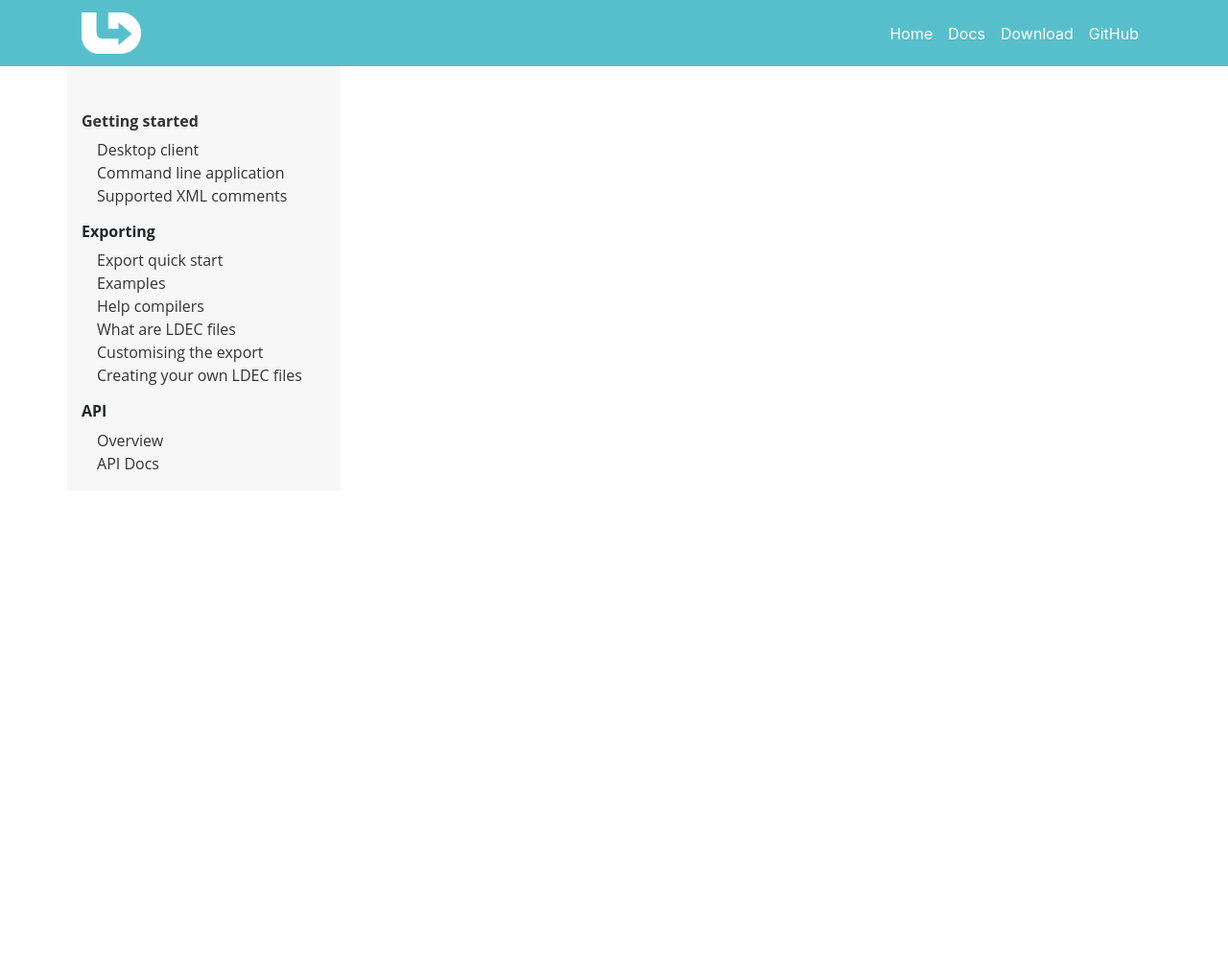
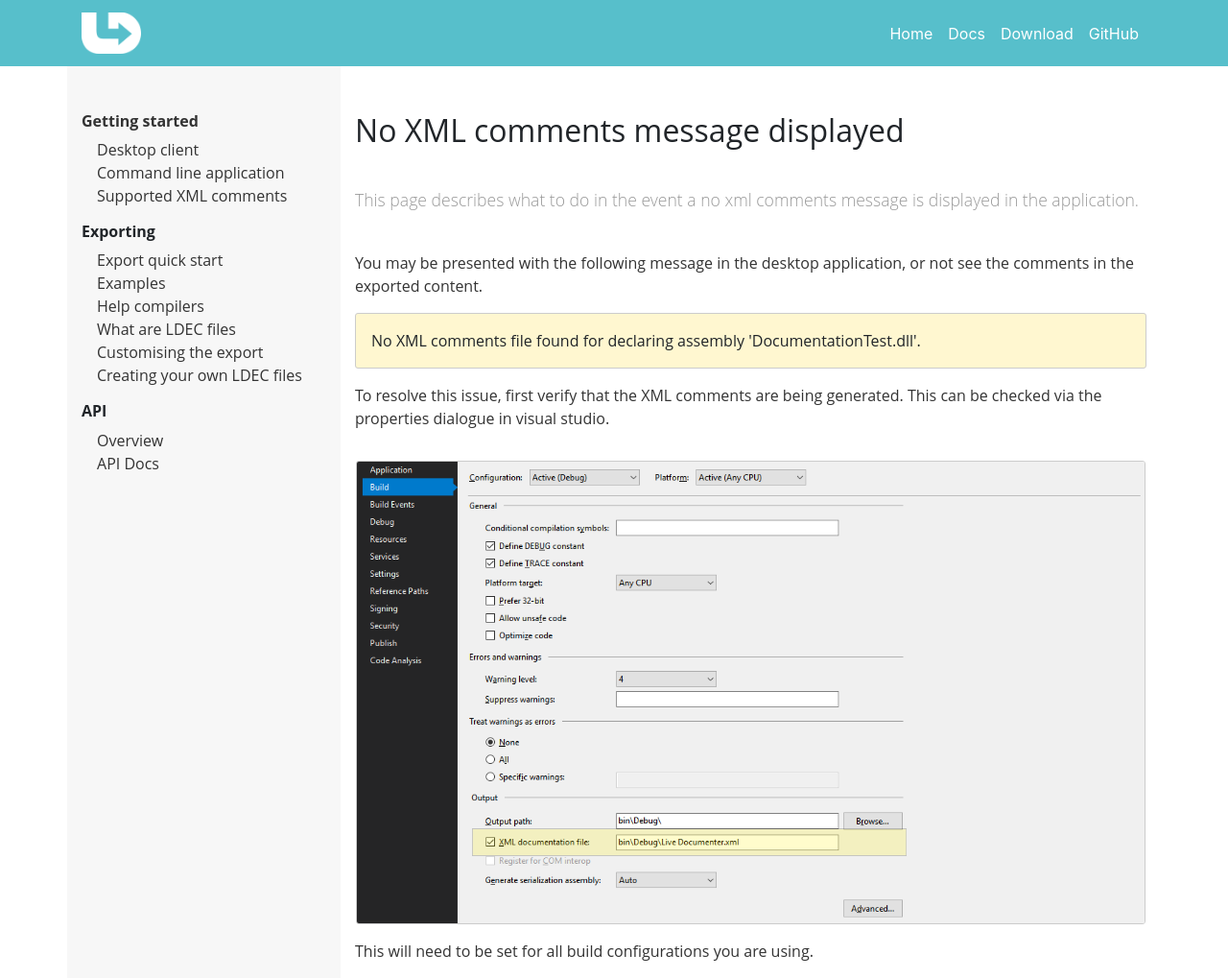
Before and after one commit to barry-jones/livedocumenter-site, a Jekyll site: the page built from src/docs_noxmlcomments.md, in a window 1280 px wide. Shown: the whole page at 96% size. Built offline with Jekyll 4.4.1, drawn with Linux system fonts in a browser that asks for light colours; nearby versions of some CDN libraries; before the commit the page ends 900 px from its top, so only the background shows below that.

Commit message:
added no xml comments file documentation and updated note styling

```diff
--- a/src/assets/site.css
+++ b/src/assets/site.css
@@ -329,7 +329,7 @@ dl dd {
     color: #999;
 }
 .test {border: 1px solid black;}
-.note {
+.info {
     border: 1px solid #ccc;
     border-radius: 3px;
     background-color: rgba(255,229,100,0.3);
--- a/src/docs_noxmlcomments.md
+++ b/src/docs_noxmlcomments.md
@@ -1,5 +1,23 @@
 ---
 layout: docs
-permalink: "/docs/issues/no-xml-comments-displayed/"
+permalink: "/docs/issues/no-xml-comments/"
 title: No XML Comments Displayed
 ---
+
+# No XML comments message displayed
+
+This page describes what to do in the event a no xml comments message is displayed in the application.
+
+You may be presented with the following message in the desktop application, or not see the comments in the exported content.
+
+<div class="info mb-3">
+No XML comments file found for declaring assembly 'DocumentationTest.dll'.
+</div>
+
+To resolve this issue, first verify that the XML comments are being generated. This can be checked via the properties dialogue in visual studio.
+
+<div class="row justify-content-center p-3">
+    <img class="img-fluid image_border" src="/assets/images/documentation/xmlcomments_output.png">
+</div>
+
+This will need to be set for all build configurations you are using.
```
Also changed, not shown: src/docs_quick-start.md (+1 -1 lines), src/download.md (+1 -1 lines), src/assets/images/documentation/xmlcomments_output.png (added).
